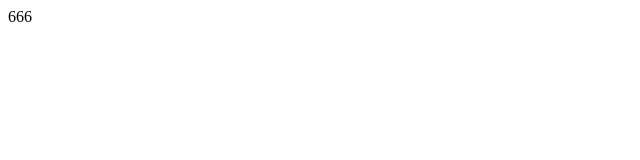
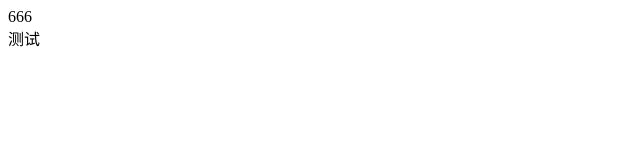
Before and after one commit to Sundayuu/react-ts, a React app: page / in a window 1280 px wide. Shown: the top 160 px of the page, without its empty margins (0-640 px from the left). Built offline with nearby package versions, Linux system fonts and the light colour scheme.

Commit message:
添加ts基础配置

```diff
--- a/config/paths.js
+++ b/config/paths.js
@@ -75,7 +75,6 @@ module.exports = {
   appIndexJs: resolveModule(resolveApp, 'src/index'),
   appPackageJson: resolveApp('package.json'),
   appSrc: resolveApp('src'),
-  appComponents: resolveApp('src/components'),
   appTsConfig: resolveApp('tsconfig.json'),
   appJsConfig: resolveApp('jsconfig.json'),
   yarnLockFile: resolveApp('yarn.lock'),
--- a/config/webpack.config.js
+++ b/config/webpack.config.js
@@ -288,7 +288,7 @@ module.exports = function(webpackEnv) {
         .filter(ext => useTypeScript || !ext.includes('ts')),
       alias: {
         'react-native': 'react-native-web',
-        components: paths.appComponents
+        components: path.resolve(__dirname, './../src/components')
       },
       plugins: [
         // Adds support for installing with Plug'n'Play, leading to faster installs and adding
--- a/src/App.tsx
+++ b/src/App.tsx
@@ -1,9 +1,10 @@
 import React from 'react'
-
+import { Test } from 'components'
 const App: React.FC = () => {
   return (
     <div className="App">
       <header className="App-header">666</header>
+      <Test />
     </div>
   )
 }
--- /dev/null
+++ b/src/components/index.ts
@@ -0,0 +1,3 @@
+import Test from './test'
+
+export { Test }
```
Also changed, not shown: tsconfig.json (+10 -9 lines).
